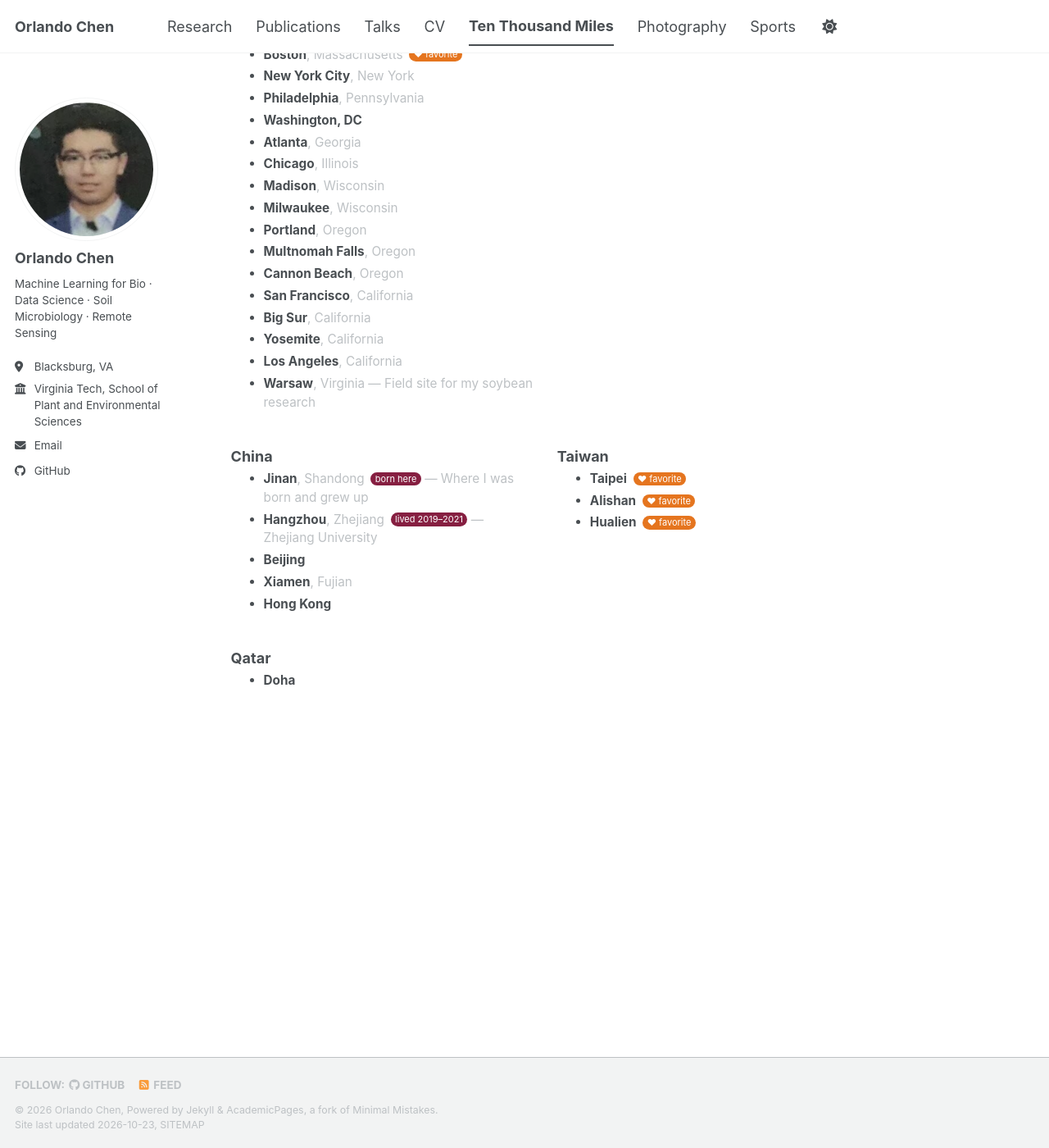
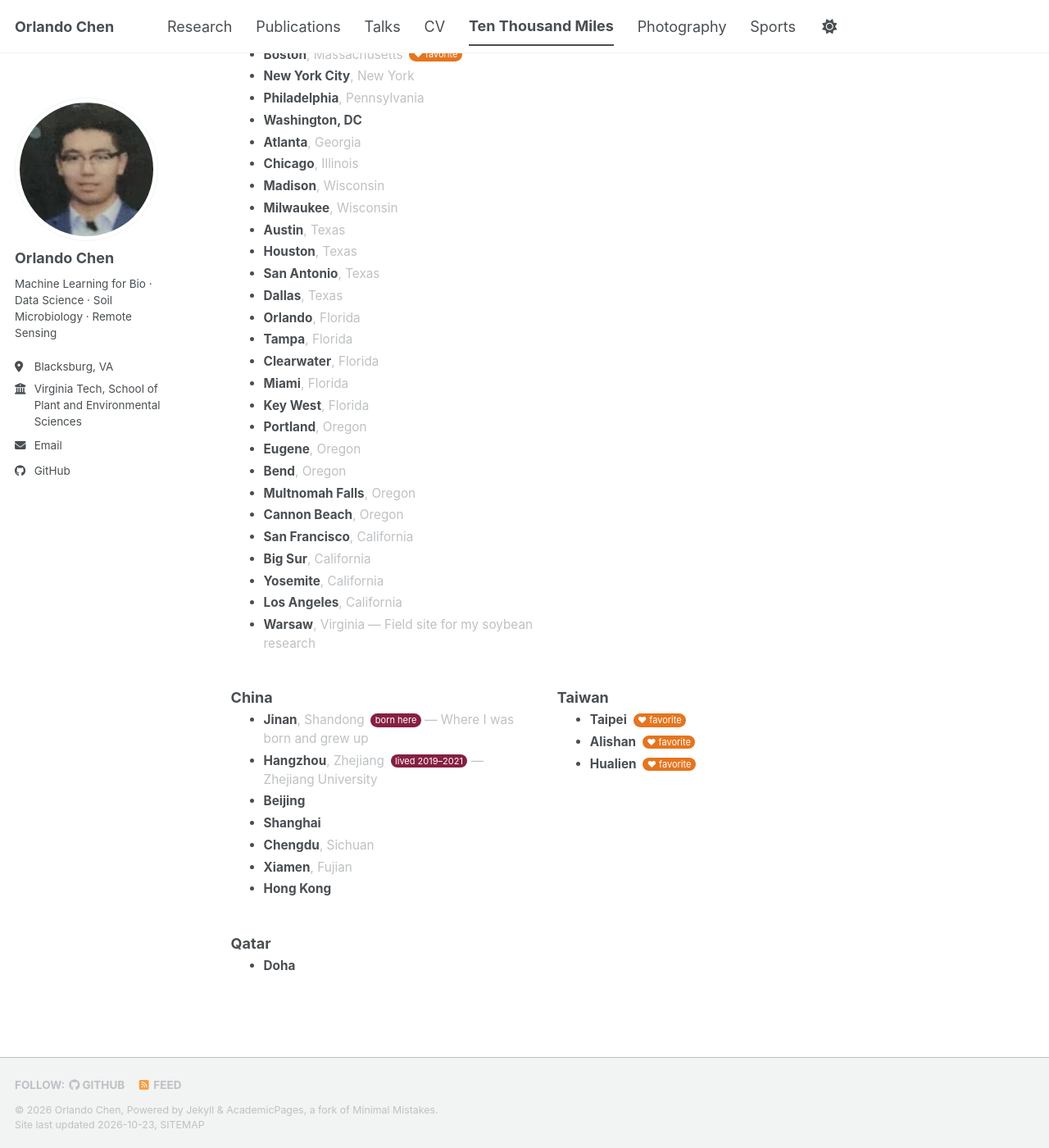
Before and after one commit to OrlandoC0111/OrlandoC0111.github.io, a Jekyll site: the page built from _pages/travel.html, in a window 1280 px wide and 1400 px high, scrolled down 1256 px. Shown: the whole window at 82% size. Built offline with Jekyll 4.4.1, drawn with Linux system fonts in a browser that asks for light colours; a style sheet for code colours, icons or effects is not loaded.

Commit message:
Map: add Florida, Inner Mongolia, Sichuan, Shanghai and 15 more city pins
Co-Authored-By: Claude Opus 5.5 <noreply@anthropic.com>

```diff
--- a/_data/travel.yml
+++ b/_data/travel.yml
@@ -14,13 +14,14 @@ states:
   United States of America:
     lived: [New York, North Carolina, Virginia]
     visited: [Massachusetts, Pennsylvania, District of Columbia, Washington, Oregon, Texas,
-              California, Georgia, Illinois, Wisconsin]
+              California, Georgia, Illinois, Wisconsin, Florida]
   Canada:
     visited: [Québec, Ontario, British Columbia]
   China:
     lived: [Shandong, Zhejiang]
     visited: [Beijing, Henan, Jiangsu, Fujian, Guangdong, Hunan, Hebei, Liaoning, Heilongjiang,
-              Jilin, Qinghai, Gansu, Ningxia, Tibet, Yunnan, Hainan]
+              Jilin, Qinghai, Gansu, Ningxia, Tibet, Yunnan, Hainan,
+              Inner Mongolia, Sichuan, Shanghai]
 
 # 3) Pins. lat/lon: right-click a spot in Google Maps and click the numbers to copy them.
 #    Photos in _data/photos.yml whose "at" matches a pin's name appear in its pop-up.
@@ -38,7 +39,18 @@ places:
   - {name: Chicago, region: Illinois, country: United States, lat: 41.8781, lon: -87.6298, status: visited}
   - {name: Madison, region: Wisconsin, country: United States, lat: 43.0731, lon: -89.4012, status: visited}
   - {name: Milwaukee, region: Wisconsin, country: United States, lat: 43.0389, lon: -87.9065, status: visited}
+  - {name: Austin, region: Texas, country: United States, lat: 30.2672, lon: -97.7431, status: visited}
+  - {name: Houston, region: Texas, country: United States, lat: 29.7604, lon: -95.3698, status: visited}
+  - {name: San Antonio, region: Texas, country: United States, lat: 29.4241, lon: -98.4936, status: visited}
+  - {name: Dallas, region: Texas, country: United States, lat: 32.7767, lon: -96.7970, status: visited}
+  - {name: Orlando, region: Florida, country: United States, lat: 28.5383, lon: -81.3792, status: visited}
+  - {name: Tampa, region: Florida, country: United States, lat: 27.9506, lon: -82.4572, status: visited}
+  - {name: Clearwater, region: Florida, country: United States, lat: 27.9659, lon: -82.8001, status: visited}
+  - {name: Miami, region: Florida, country: United States, lat: 25.7617, lon: -80.1918, status: visited}
+  - {name: Key West, region: Florida, country: United States, lat: 24.5551, lon: -81.7800, status: visited}
   - {name: Portland, region: Oregon, country: United States, lat: 45.5152, lon: -122.6784, status: visited}
+  - {name: Eugene, region: Oregon, country: United States, lat: 44.0521, lon: -123.0868, status: visited}
+  - {name: Bend, region: Oregon, country: United States, lat: 44.0582, lon: -121.3153, status: visited}
   - {name: Multnomah Falls, region: Oregon, country: United States, lat: 45.5762, lon: -122.1158, status: visited}
   - {name: Cannon Beach, region: Oregon, country: United States, lat: 45.8918, lon: -123.9615, status: visited}
   - {name: San Francisco, region: California, country: United States, lat: 37.7749, lon: -122.4194, status: visited}
@@ -55,6 +67,8 @@ places:
   - {name: Jinan, region: Shandong, country: China, lat: 36.6512, lon: 117.1201, status: born, note: Where I was born and grew up}
   - {name: Hangzhou, region: Zhejiang, country: China, lat: 30.2741, lon: 120.1551, status: lived, when: 2019–2021, note: Zhejiang University}
   - {name: Beijing, country: China, lat: 39.9042, lon: 116.4074, status: visited}
+  - {name: Shanghai, country: China, lat: 31.2304, lon: 121.4737, status: visited}
+  - {name: Chengdu, region: Sichuan, country: China, lat: 30.5728, lon: 104.0668, status: visited}
   - {name: Xiamen, region: Fujian, country: China, lat: 24.4475, lon: 118.0640, status: visited}
   - {name: Hong Kong, country: China, lat: 22.3193, lon: 114.1694, status: visited}
   # Taiwan
```
